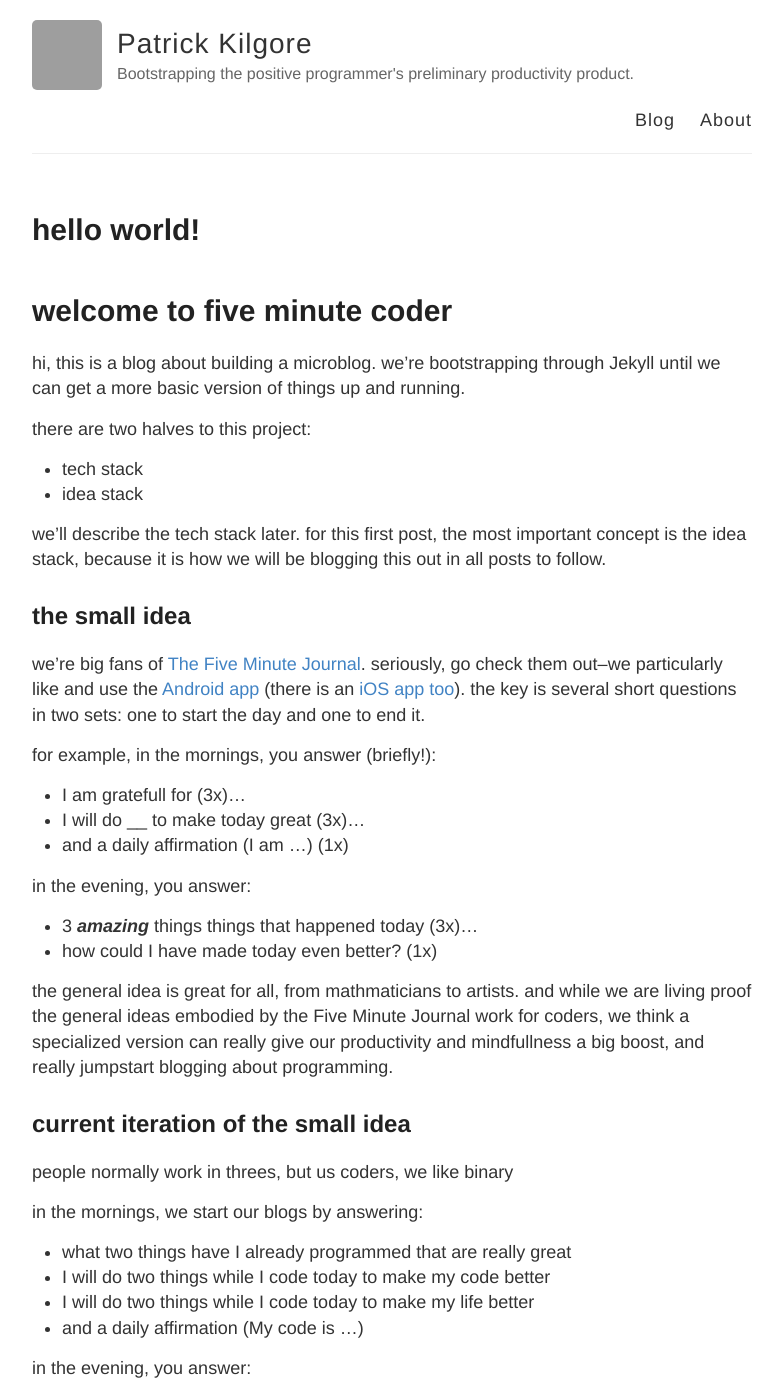
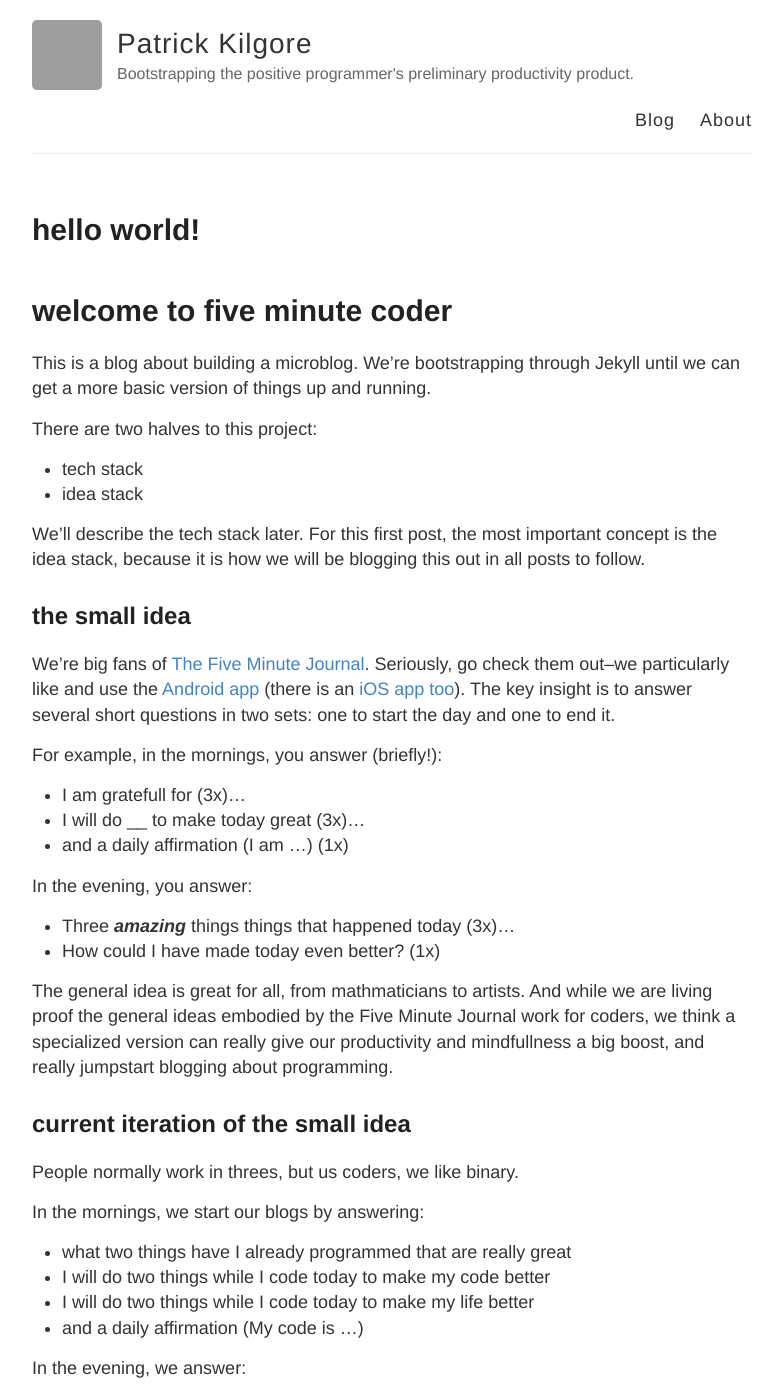
Before and after one commit to pckilgore/fiveminutecoder, a Jekyll site: the page built from _posts/17-8-19-Hello-World.md, in a window 1280 px wide and 1400 px high. Shown: the whole window, without its empty margins (248-1031 px from the left). Built offline with Jekyll 4.4.1, drawn with Linux system fonts in a browser that asks for light colours; grey boxes are pictures that could not be loaded.

Commit message:
Update 17-8-19-Hello-World.md

```diff
--- a/_posts/17-8-19-Hello-World.md
+++ b/_posts/17-8-19-Hello-World.md
@@ -4,38 +4,38 @@ title: hello world!
 ---
 
 # welcome to five minute coder
-hi, this is a blog about building a microblog.  we're bootstrapping through Jekyll until we can get a more basic version of things up and running.
+This is a blog about building a microblog. We're bootstrapping through Jekyll until we can get a more basic version of things up and running.
 
-there are two halves to this project:
+There are two halves to this project:
 * tech stack
 * idea stack
 
-we'll describe the tech stack later.  for this first post, the most important concept is the idea stack, because it is how we will be blogging this out in all posts to follow.
+We'll describe the tech stack later.  For this first post, the most important concept is the idea stack, because it is how we will be blogging this out in all posts to follow.
 
 ## the small idea
-we're big fans of [The Five Minute Journal](https://www.intelligentchange.com/products/the-five-minute-journal).  seriously, go check them out--we particularly like and use the [Android app](https://play.google.com/store/apps/details?id=com.intelligentchange.fiveminutejournal&hl=en) (there is an [iOS app too](https://itunes.apple.com/us/app/five-minute-journal/id1062945251?mt=8)).  the key is several short questions in two sets: one to start the day and one to end it.
+We're big fans of [The Five Minute Journal](https://www.intelligentchange.com/products/the-five-minute-journal).  Seriously, go check them out--we particularly like and use the [Android app](https://play.google.com/store/apps/details?id=com.intelligentchange.fiveminutejournal&hl=en) (there is an [iOS app too](https://itunes.apple.com/us/app/five-minute-journal/id1062945251?mt=8)).  The key insight is to answer several short questions in two sets: one to start the day and one to end it.
 
-for example, in the mornings, you answer (briefly!):
+For example, in the mornings, you answer (briefly!):
 * I am gratefull for (3x)...
 * I will do \_\_ to make today great (3x)...
 * and a daily affirmation (I am ...) (1x)
 
-in the evening, you answer:
-* 3 **_amazing_** things things that happened today (3x)...
-* how could I have made today even better? (1x)
+In the evening, you answer:
+* Three **_amazing_** things things that happened today (3x)...
+* How could I have made today even better? (1x)
 
-the general idea is great for all, from mathmaticians to artists.  and while we are living proof the general ideas embodied by the Five Minute Journal work for coders, we think a specialized version can really give our productivity and mindfullness a big boost, and really jumpstart blogging about programming.
+The general idea is great for all, from mathmaticians to artists. And while we are living proof the general ideas embodied by the Five Minute Journal work for coders, we think a specialized version can really give our productivity and mindfullness a big boost, and really jumpstart blogging about programming.
 
 ## current iteration of the small idea
-people normally work in threes, but us coders, we like binary
+People normally work in threes, but us coders, we like binary.
 
-in the mornings, we start our blogs by answering:
+In the mornings, we start our blogs by answering:
 * what two things have I already programmed that are really great
 * I will do two things while I code today to make my code better
 * I will do two things while I code today to make my life better
 * and a daily affirmation (My code is ...)
 
-in the evening, you answer:
+In the evening, we answer:
 * Two **_awesome_** things I learned while programming today.
 * Two things I wish I could have accomplished today.
 * How could I have achieved my goals any better today?
```
